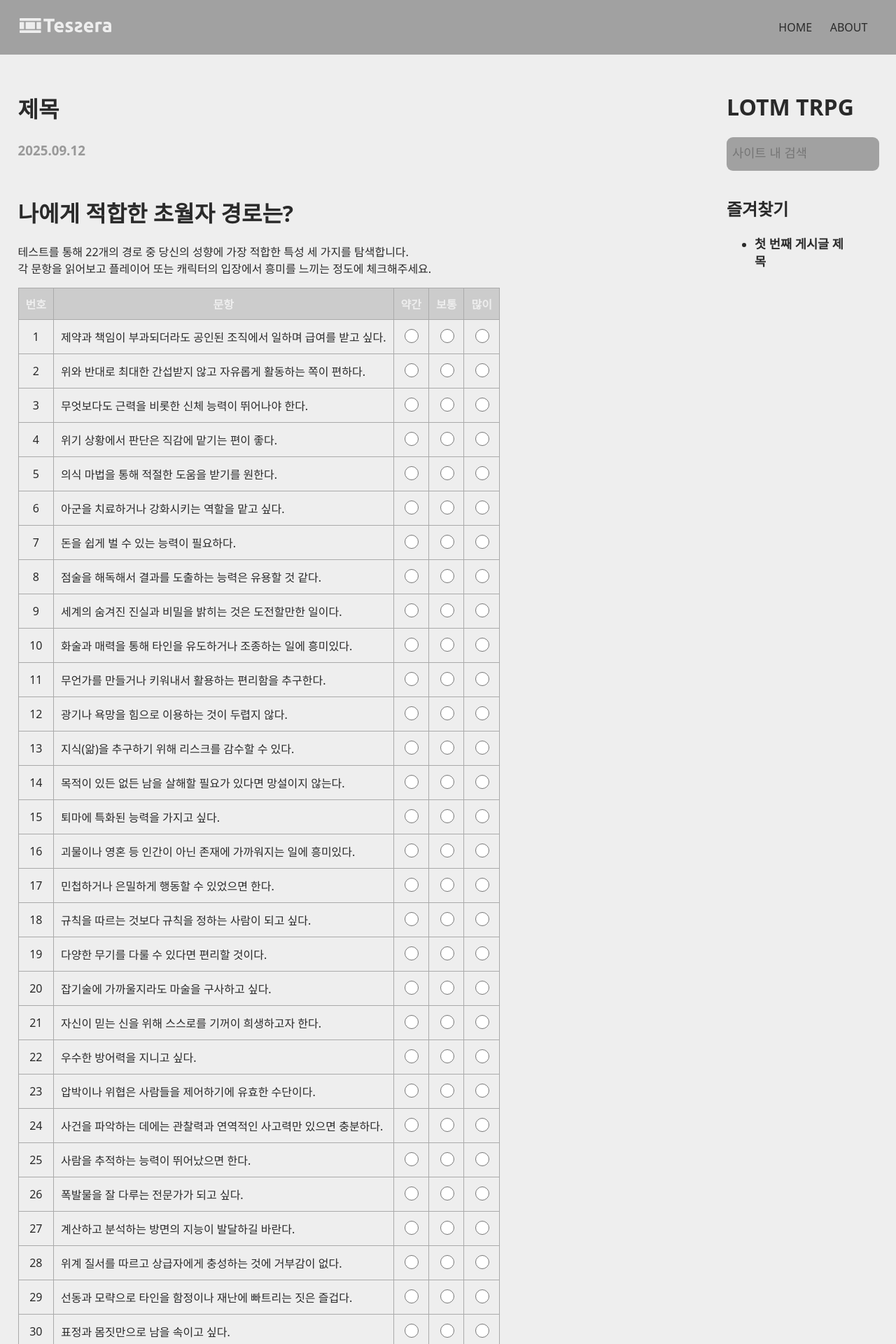
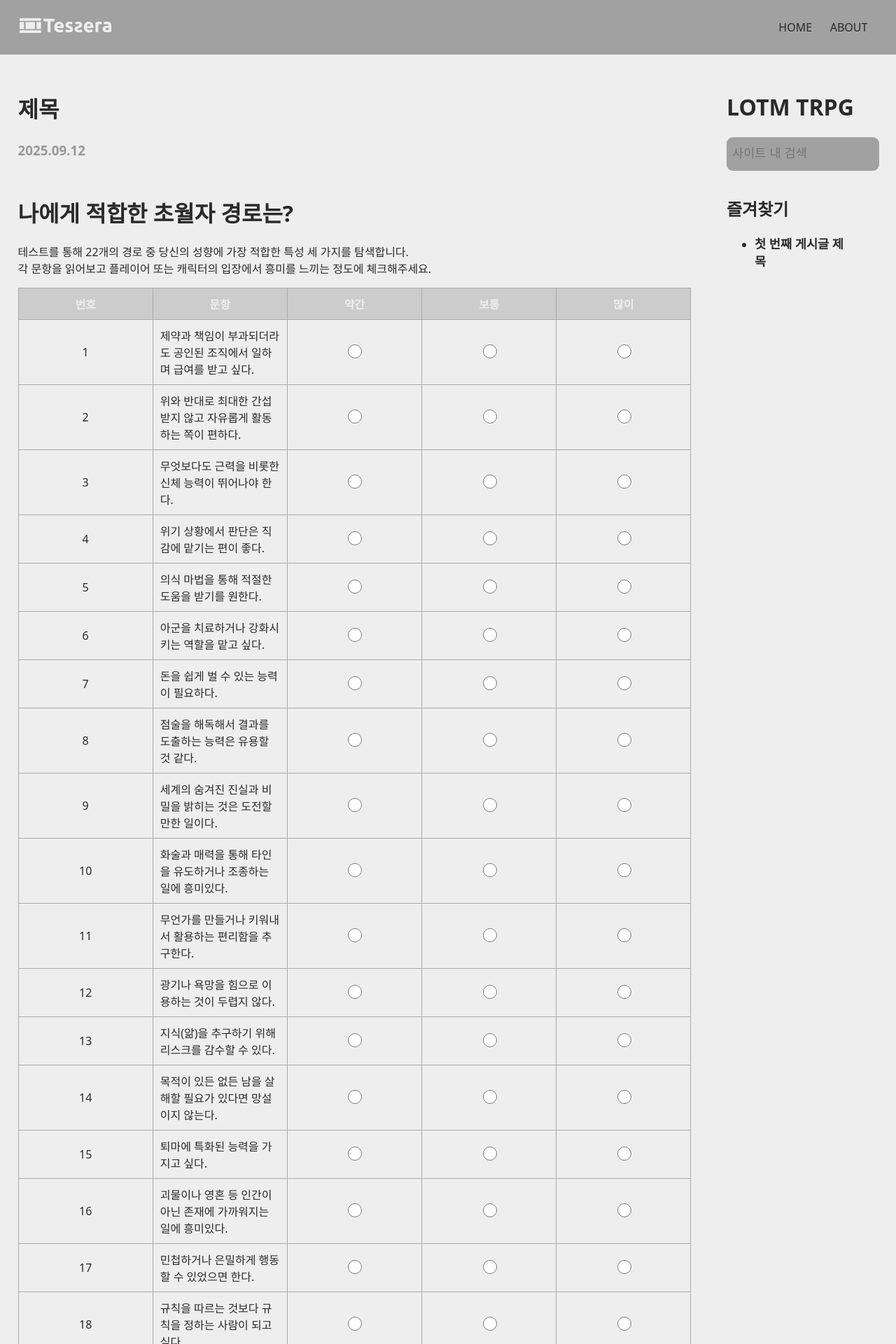
Before and after one commit to izpew/lotm, a Jekyll site: the page built from _chapters/001.md, in a window 1280 px wide. Shown: the top 1920 px of the page at 70% size. Built offline with Jekyll 4.4.1, drawn with Linux system fonts in a browser that asks for light colours.

Commit message:
Update pathway_test.html

```diff
--- a/_chapters/html/pathway_test.html
+++ b/_chapters/html/pathway_test.html
@@ -5,6 +5,7 @@
     .question {
       border-collapse: collapse;
       width: 100%;
+      table-layout: fixed;
     }
     .question th, td {
       border: 1px solid #aaa;
```
